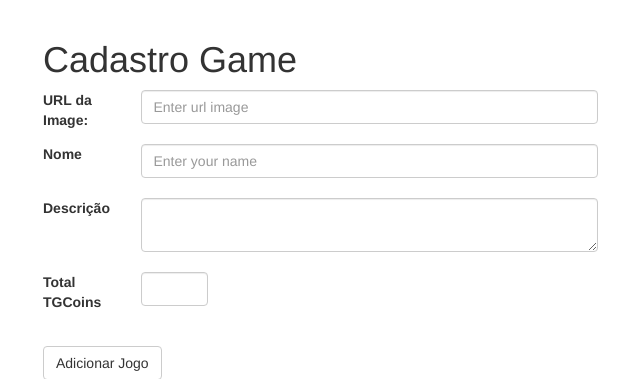
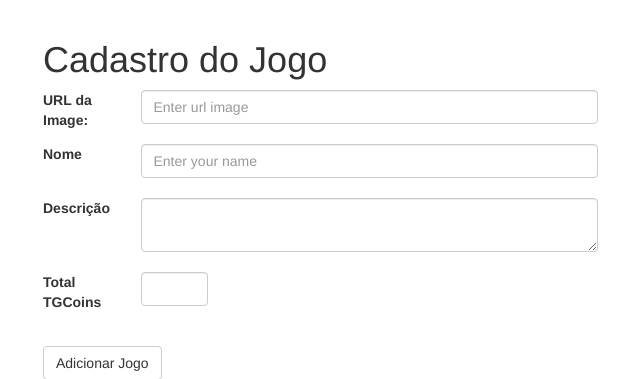
Before and after one commit to jcwillian/TeobaldoGames, a Flask app: page /addgame in a window 1280 px wide. Shown: the part 51-430 px from the top of the page, without its empty margins (27-667 px from the left). Run offline with Flask 2, Linux system fonts and the light colour scheme; a user stored in the database is signed in; parts of the project's set-up code (start-up, migrations or seed data) failed here and were passed over; some libraries are stand-ins or nearby versions.

Commit message:
mudando para portugues

```diff
--- a/TeobaldoGames/templates/addGame.html
+++ b/TeobaldoGames/templates/addGame.html
@@ -1,7 +1,7 @@
 {% extends "base.html" %}
 
 {% block content %}
-	<h1>Cadastro Game</h1>
+	<h1>Cadastro do Jogo</h1>
 	<form role="form" method="post" name="addGame" action="{{url_for('addgame')}}">
 		{{ form.hidden_tag() }}
 		<div class="row">
```
